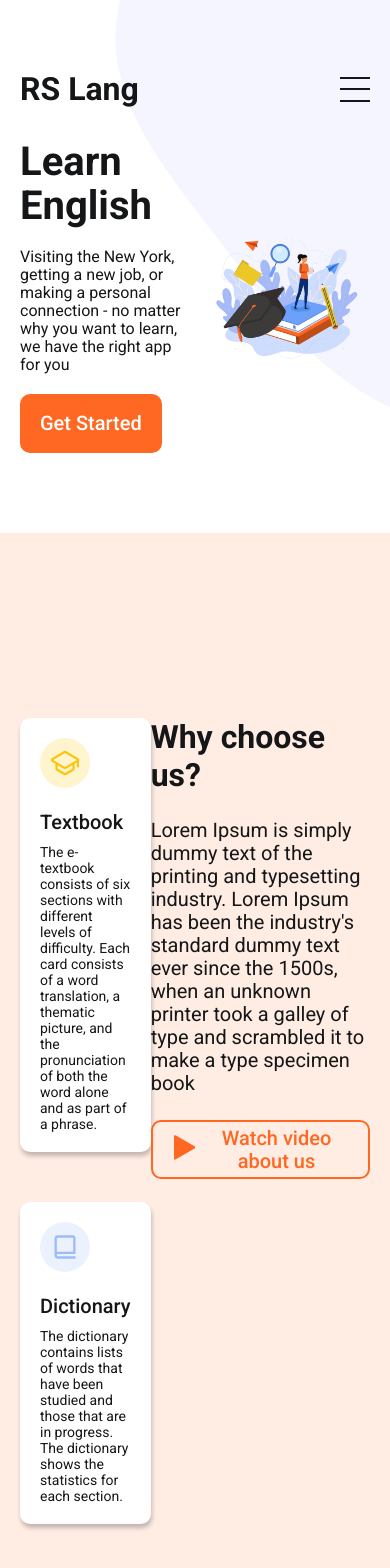
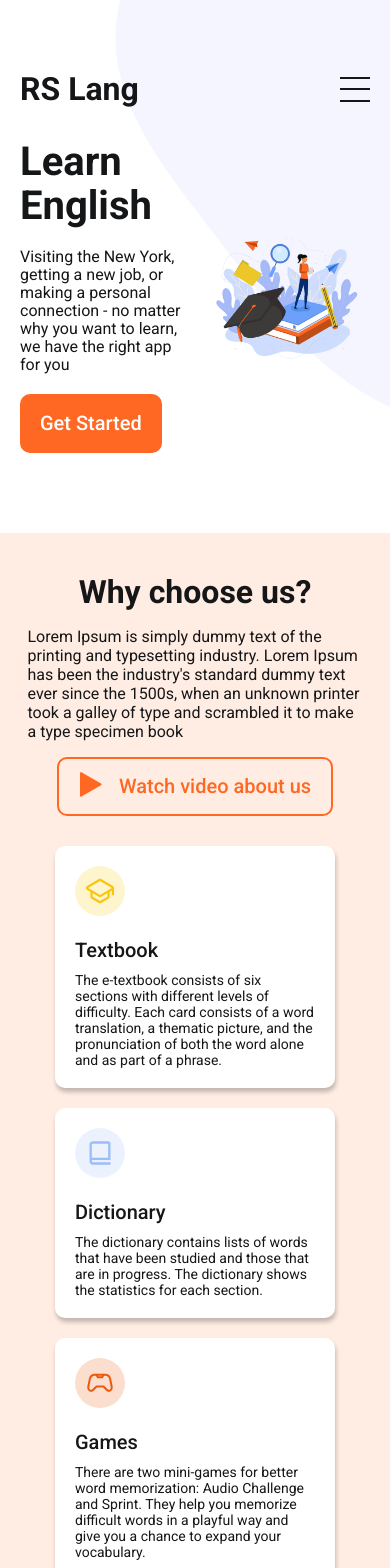
Before and after one commit to Lebedev-023046/rslang, a React (Create React App) app in the folder rs-lang/: page / in a window 390 px wide. Shown: the top 1568 px of the page. Built offline with nearby package versions, Linux system fonts and the light colour scheme; a web font is replaced by a local one.

Commit message:
feat: add adaptivity to WhyUs

```diff
--- a/rs-lang/src/components/organisms/Hero/Hero.css
+++ b/rs-lang/src/components/organisms/Hero/Hero.css
@@ -52,9 +52,15 @@
   width: 100%;
 }
 
+@media (max-width: 1120px) {
+  .hero__container {
+    padding: 16rem 2rem 10rem;
+  }
+}
+
 @media (max-width: 960px) {
   .hero__container {
-    padding: 16rem 2rem 10rem;
+    padding: 14rem 2rem 8rem;
   }
   .hero__content {
     gap: 4rem;
--- a/rs-lang/src/components/organisms/WhyUs/WhyUs.css
+++ b/rs-lang/src/components/organisms/WhyUs/WhyUs.css
@@ -7,19 +7,24 @@
   padding: 18.5rem 2rem;
 
   justify-content: space-between;
+  gap: 2rem;
 }
 
 .why-us__stickers {
   display: flex;
+
   max-width: 61rem;
+  width: 100%;
 
   flex-wrap: wrap;
-  gap: 50px;
+  gap: 5rem;
 }
 
 .why-us__content {
   display: flex;
+
   max-width: 33.5rem;
+  width: 100%;
 
   flex-direction: column;
   align-items: flex-start;
@@ -30,3 +35,58 @@
   font-size: 2rem;
   line-height: 2.3rem;
 }
+
+@media (max-width: 1120px) {
+  .why-us__container {
+    padding: 10rem 2rem;
+
+    flex-direction: column-reverse;
+    align-items: center;
+    justify-content: center;
+    gap: 6rem;
+  }
+  .why-us__content {
+    align-items: center;
+    gap: 2rem;
+  }
+}
+
+@media (max-width: 960px) {
+  .why-us__container {
+    padding: 6rem 2rem;
+
+    flex-direction: column-reverse;
+    align-items: center;
+    justify-content: center;
+    gap: 5rem;
+  }
+  .why-us__content {
+    gap: 1.6rem;
+  }
+  .why-us__text {
+    font-size: 1.8rem;
+    line-height: 2.1rem;
+  }
+  .why-us__stickers {
+    justify-content: center;
+    gap: 3rem;
+  }
+}
+
+@media (max-width: 768px) {
+  .why-us__container {
+    padding: 4rem 2rem;
+
+    flex-direction: column-reverse;
+    align-items: center;
+    justify-content: center;
+    gap: 3rem;
+  }
+  .why-us__text {
+    font-size: 1.6rem;
+    line-height: 1.9rem;
+  }
+  .why-us__stickers {
+    gap: 2rem;
+  }
+}
--- a/rs-lang/src/components/organisms/WhyUs/WhyUs.tsx
+++ b/rs-lang/src/components/organisms/WhyUs/WhyUs.tsx
@@ -30,7 +30,7 @@ const WhyUs: React.FC = () => {
           />
         </div>
         <div className='why-us__content'>
-          <h2>Why choose us?</h2>
+          <h2 className='why-us__heading'>Why choose us?</h2>
           <p className='why-us__text'>Lorem Ipsum is simply dummy text of the printing and typesetting industry. Lorem Ipsum has been the industry&apos;s standard dummy text ever since the 1500s, when an unknown printer took a galley of type and scrambled it to make a type specimen book</p>
           <Button
             type='bordered'
```
